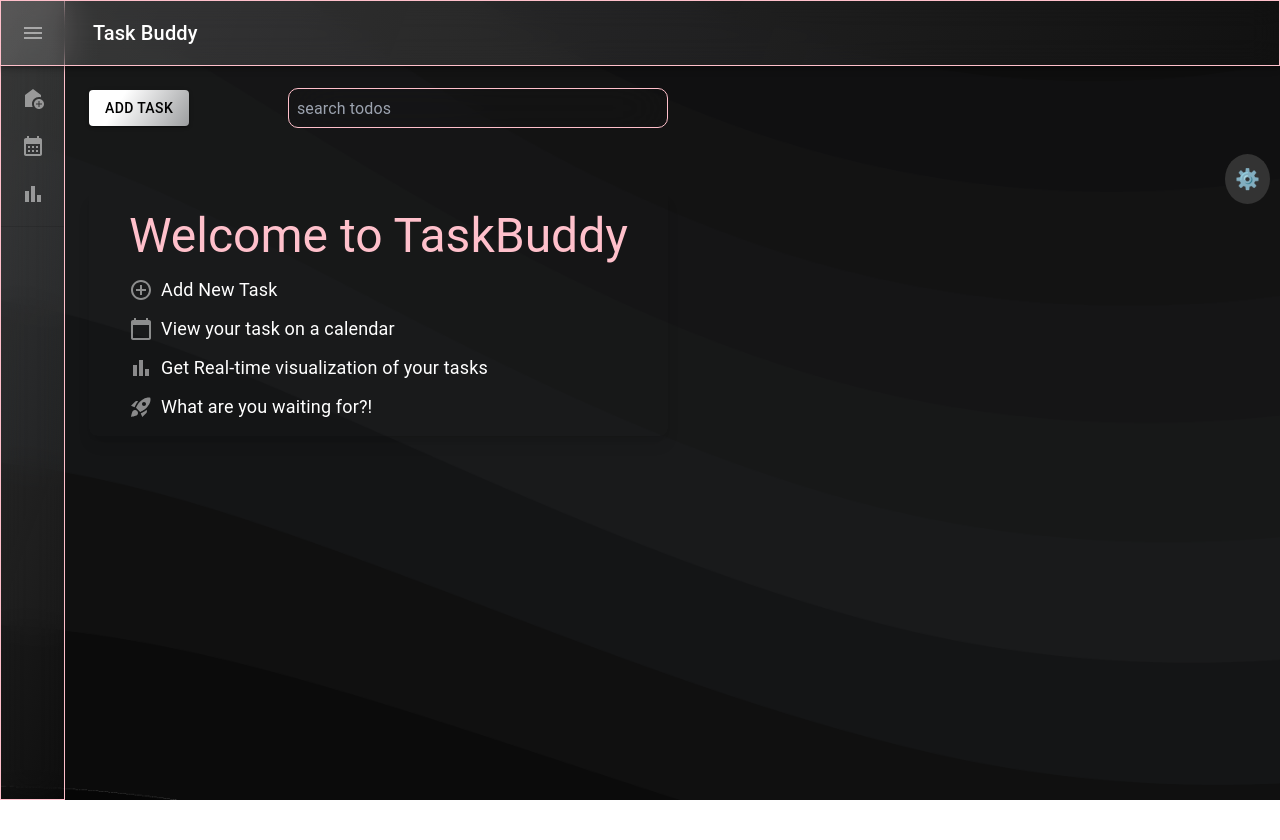
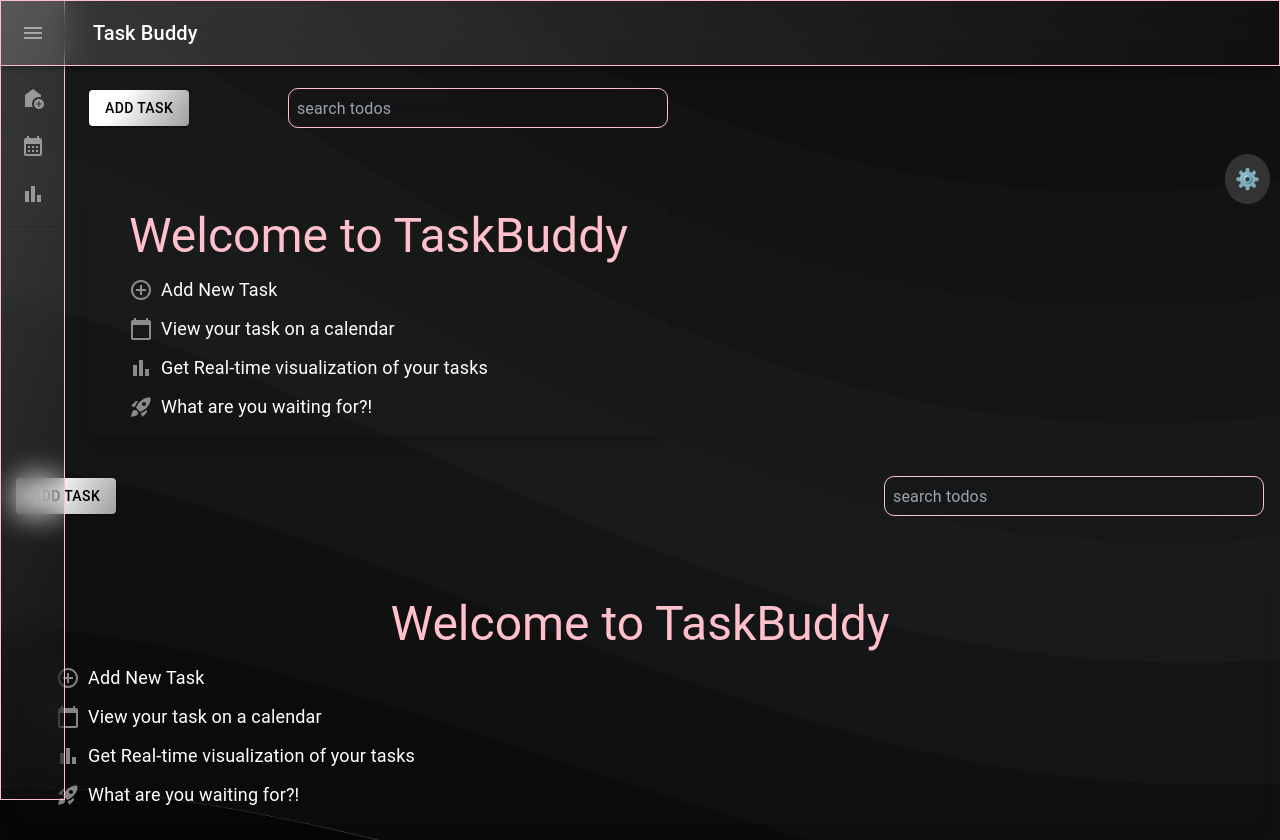
Before and after one commit to pearlodi/taskbuddy, a React (Create React App) app: page / in a window 1280 px wide. Before the commit the page ends 800 px from the top, so only its background shows below. Built offline with nearby package versions, Linux system fonts and the light colour scheme.

Commit message:
fix issues

```diff
--- a/src/components/TodoList.tsx
+++ b/src/components/TodoList.tsx
@@ -157,7 +157,7 @@ const TodoList: React.FC = () => {
                     {...provided.droppableProps}
                     ref={provided.innerRef}
                   >
-                    <h2 className=" text-xl font-bold  text-gradient">Incomplete Tasks</h2>
+                    <h2 className=" text-sm md:text-xl font-bold  text-gradient">Incomplete Tasks</h2>
                     {filteredIncompleteTodos.map((todo, index) => (
                       <Draggable
                         key={todo.id}
@@ -186,7 +186,7 @@ const TodoList: React.FC = () => {
                     {...provided.droppableProps}
                     ref={provided.innerRef}
                   >
-                    <h2 className=" text-xl font-bold text-gradient ">In Progress</h2>
+                    <h2 className=" text-sm md:text-xl font-bold text-gradient ">In Progress</h2>
                     {filteredInProgressTodos.map((todo, index) => (
                       <Draggable
                         key={todo.id}
@@ -215,8 +215,8 @@ const TodoList: React.FC = () => {
                     {...provided.droppableProps}
                     ref={provided.innerRef}
                   >
-                    <h2 className=" text-xl font-bold text-gradient">Completed Tasks</h2>
-                    {filteredCompletedTodos.map((todo, index) => (
+                    <h2 className=" text-sm md:text-xl font-bold text-gradient">Completed Tasks</h2>
+                    {filteredCompletedTodos.map((todo, index: number) => (
                       <Draggable
                         key={todo.id}
                         draggableId={todo.id.toString()}
--- a/src/index.css
+++ b/src/index.css
@@ -97,6 +97,14 @@ body {
   -webkit-backdrop-filter: blur(15px) !important;
   backdrop-filter: blur(15px) !important;
 }
+.css-168noda,
+.css-bpnhhg .MuiDrawer-paper {
+  border:1px solid var(--border-color) !important;
+  /* border: 1px solid #FFFFFF60 !important; */
+  background: linear-gradient(111deg, rgba(255, 255, 255, .14) 1.21%, rgba(196, 196, 196, .02) 100%) !important;
+  -webkit-backdrop-filter: blur(15px) !important;
+  backdrop-filter: blur(15px) !important;
+}
 .dynamic-text{
   color: var(--text-color) !important;;
 }
@@ -119,7 +127,9 @@ body {
 .css-ahj2mt-MuiTypography-root{
   font-size: 18px !important;
 }
-.css-sghohy-MuiButtonBase-root-MuiButton-root {
+.css-sghohy-MuiButtonBase-root-MuiButton-root,
+.css-1hw9j7s
+{
   background: linear-gradient(122deg, #FFF 30.71%, #505356 153.64%) !important;
   color: black !important;
 }
--- a/src/pages/Index.tsx
+++ b/src/pages/Index.tsx
@@ -173,6 +173,10 @@ export default function Index() {
         </Box>
       </Box>
      </div>
+      <div >
+      <div className='p-4'>
+      <Outlet />
+      </div>
       <div className='gradient-background w-full h-20 bottom-0 fixed flex md:hidden justify-between items-center px-10'>
         <div className='flex flex-col justify-center text-gradient items-center'>
         <Link to="/"><AddHomeIcon className='text-[40px]'/></Link>
@@ -187,6 +191,7 @@ export default function Index() {
         <p>Chart</p>
         </div>
       </div>
+        </div>
     </div>
   );
 }
```
